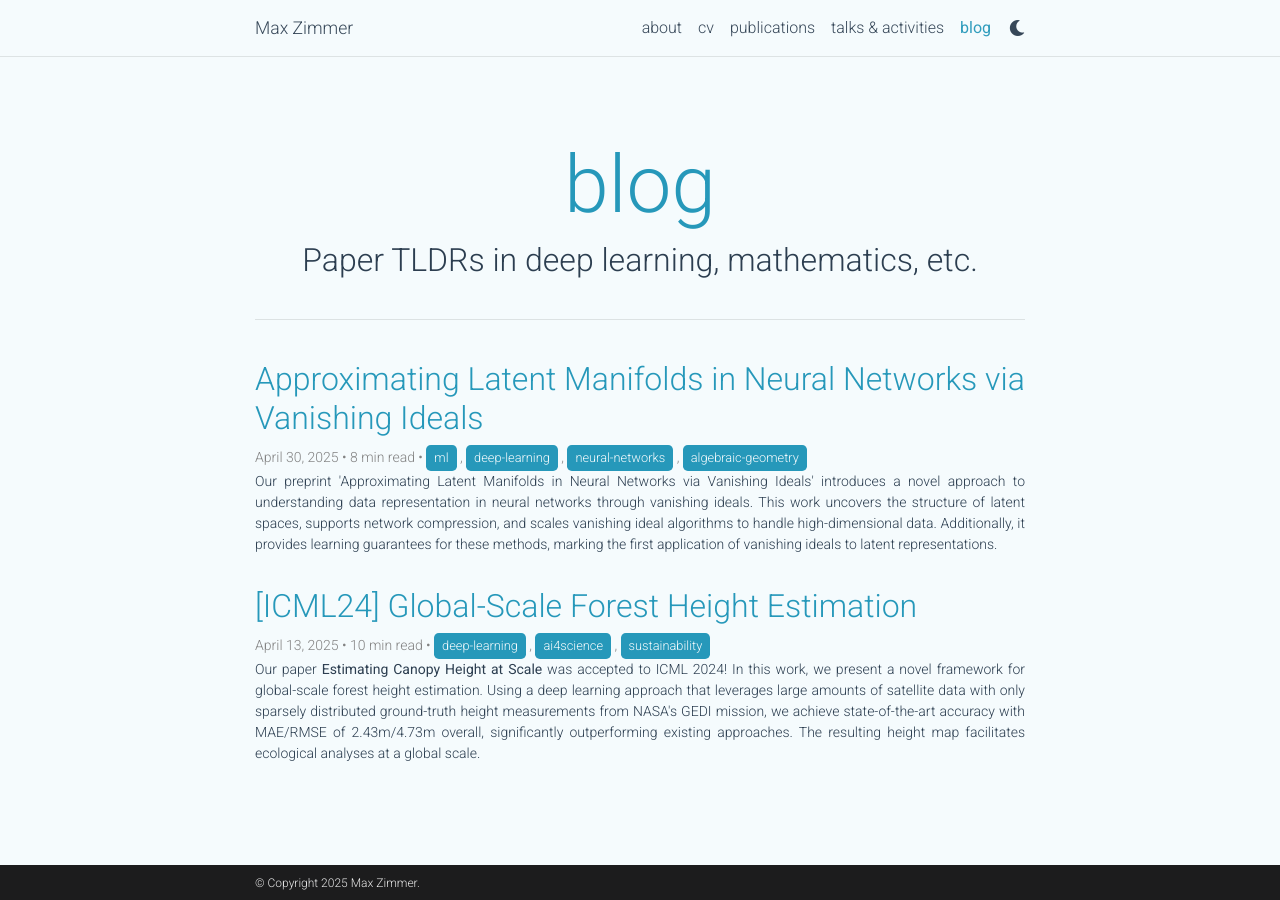
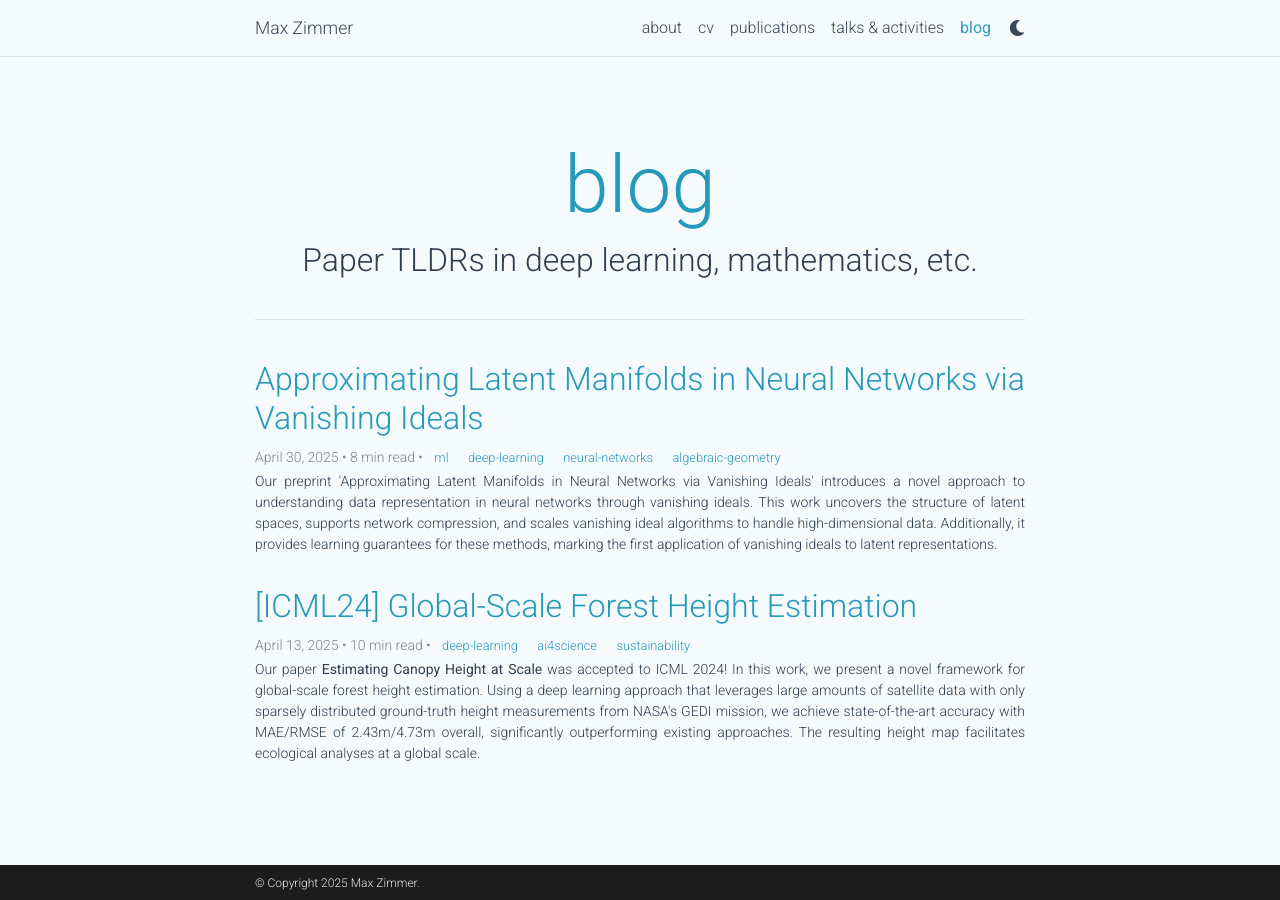
Before and after one commit to zimmer-m/zimmer-m.github.io, a Jekyll site: the page built from _pages/blog.md, in a window 1280 px wide. Built offline with Jekyll 4.4.1, drawn with Linux system fonts in a browser that asks for light colours; comment, search, counter and statistics services are not loaded; a style sheet for code colours, icons or effects is not loaded.

Commit message:
better tag buttons for posts

```diff
--- a/_pages/blog.md
+++ b/_pages/blog.md
@@ -33,7 +33,6 @@ nav_order: 6
         •
         {% for tag in post.tags %}
           <a class="tag" href="{{ '/blog/tag/' | prepend: site.baseurl }}{{ tag }}">{{ tag }}</a>
-          {% unless forloop.last %}, {% endunless %}
         {% endfor %}
       {% endif %}
     </p>
--- a/_sass/_base.scss
+++ b/_sass/_base.scss
@@ -136,8 +136,8 @@ blockquote {
 
 // Blog post tags
 .tag {
-  background-color: var(--global-theme-color);
-  color: var(--global-bg-color) !important;
+  background-color: var(--global-bg-color);
+  color: var(--global-theme-color) !important;
   padding: 0.2rem 0.5rem;
   border-radius: 0.3rem;
   font-size: 0.8rem;
@@ -145,7 +145,7 @@ blockquote {
   display: inline-block;
 
   &:hover {
-    background-color: var(--global-hover-color);
+    background-color: var(--global-theme-color);
     color: var(--global-bg-color) !important;
     text-decoration: none;
   }
```
